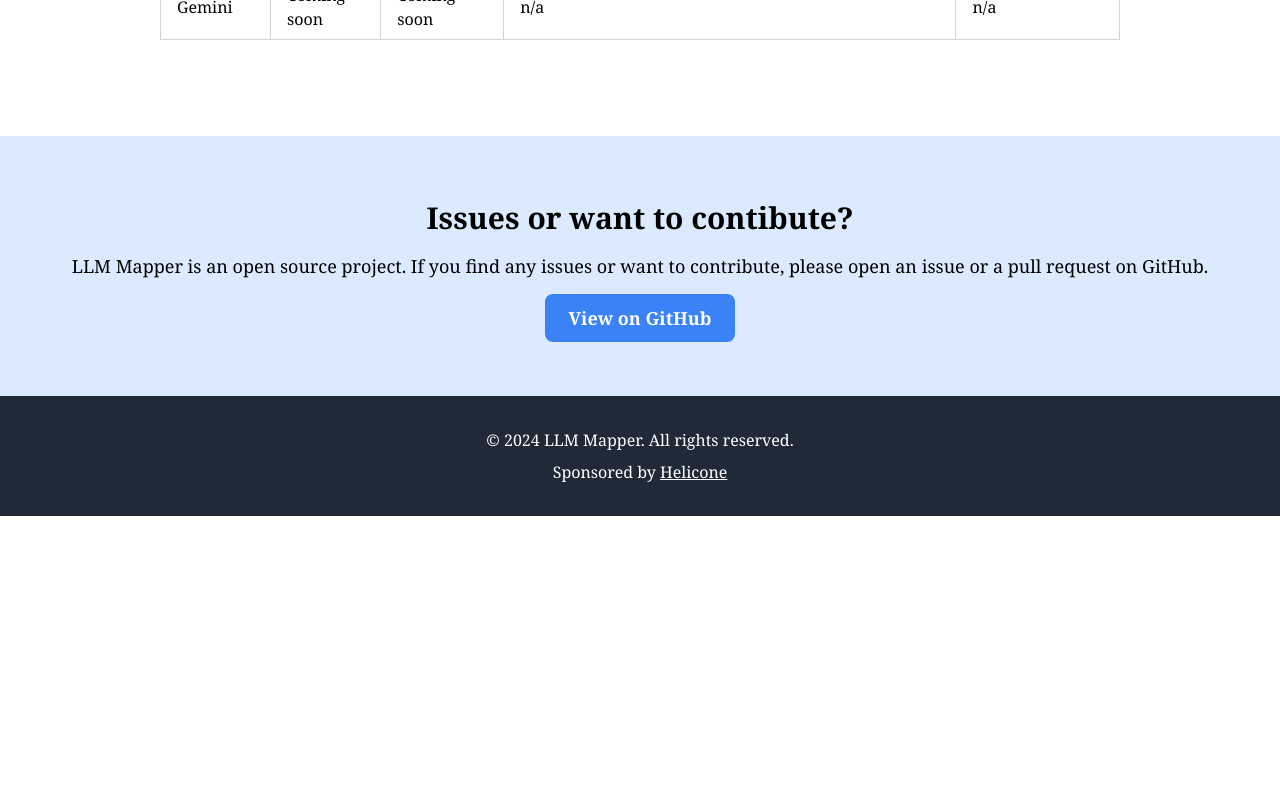
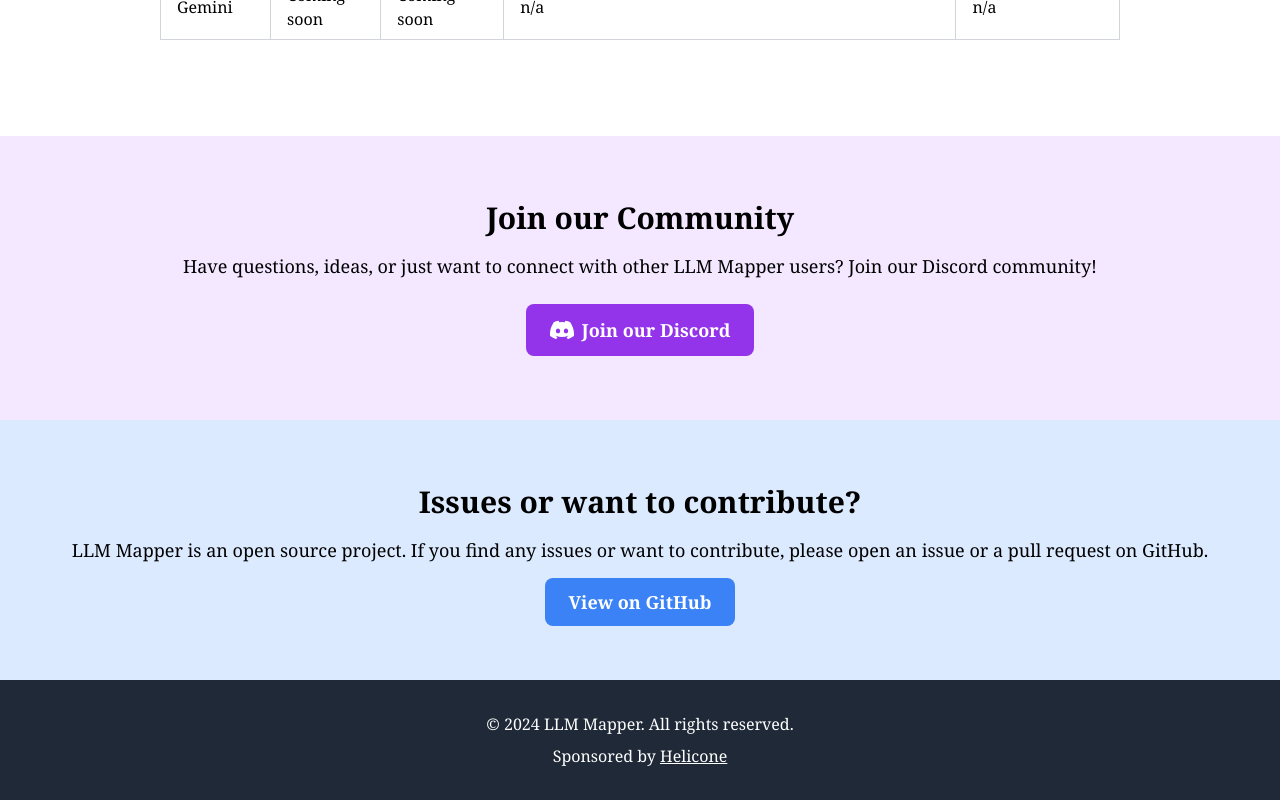
Before and after one commit to Helicone/llmmapper, a Next.js app in the folder web/: page / in a window 1280 px wide. Shown: the part 2138-2938 px from the top of the page. Before the commit the page ends 2654 px from the top, so only its background shows below. Built offline with nearby package versions, Linux system fonts and the light colour scheme.

Commit message:
discord link

```diff
--- a/web/src/app/page.tsx
+++ b/web/src/app/page.tsx
@@ -179,10 +179,35 @@
           </div>
         </section>
       </div>
+      <section className="py-16 bg-purple-100">
+        <div className="container mx-auto px-4 text-center">
+          <h2 className="text-3xl font-semibold mb-4">Join our Community</h2>
+          <p className="text-lg mb-6">
+            Have questions, ideas, or just want to connect with other LLM Mapper
+            users? Join our Discord community!
+          </p>
+          <a
+            href="https://discord.gg/2TkeWdXNPQ"
+            target="_blank"
+            rel="noopener noreferrer"
+            className="bg-purple-600 text-white px-6 py-3 rounded-lg text-lg font-semibold hover:bg-purple-700 transition duration-300 inline-flex items-center"
+          >
+            <svg
+              className="w-6 h-6 mr-2"
+              fill="currentColor"
+              viewBox="0 0 24 24"
+              xmlns="http://www.w3.org/2000/svg"
+            >
+              <path d="M20.317 4.37a19.791 19.791 0 0 0-4.885-1.515a.074.074 0 0 0-.079.037c-.21.375-.444.864-.608 1.25a18.27 18.27 0 0 0-5.487 0a12.64 12.64 0 0 0-.617-1.25a.077.077 0 0 0-.079-.037A19.736 19.736 0 0 0 3.677 4.37a.07.07 0 0 0-.032.027C.533 9.046-.32 13.58.099 18.057a.082.082 0 0 0 .031.057a19.9 19.9 0 0 0 5.993 3.03a.078.078 0 0 0 .084-.028a14.09 14.09 0 0 0 1.226-1.994a.076.076 0 0 0-.041-.106a13.107 13.107 0 0 1-1.872-.892a.077.077 0 0 1-.008-.128a10.2 10.2 0 0 0 .372-.292a.074.074 0 0 1 .077-.01c3.928 1.793 8.18 1.793 12.062 0a.074.074 0 0 1 .078.01c.12.098.246.198.373.292a.077.077 0 0 1-.006.127a12.299 12.299 0 0 1-1.873.892a.077.077 0 0 0-.041.107c.36.698.772 1.362 1.225 1.993a.076.076 0 0 0 .084.028a19.839 19.839 0 0 0 6.002-3.03a.077.077 0 0 0 .032-.054c.5-5.177-.838-9.674-3.549-13.66a.061.061 0 0 0-.031-.03zM8.02 15.33c-1.183 0-2.157-1.085-2.157-2.419c0-1.333.956-2.419 2.157-2.419c1.21 0 2.176 1.096 2.157 2.42c0 1.333-.956 2.418-2.157 2.418zm7.975 0c-1.183 0-2.157-1.085-2.157-2.419c0-1.333.955-2.419 2.157-2.419c1.21 0 2.176 1.096 2.157 2.42c0 1.333-.946 2.418-2.157 2.418z" />
+            </svg>
+            Join our Discord
+          </a>
+        </div>
+      </section>
       <section className="py-16 bg-blue-100">
         <div className="container mx-auto px-4 text-center ">
           <h2 className="text-3xl font-semibold mb-4">
-            Issues or want to contibute?
+            Issues or want to contribute?
           </h2>
           <p className="text-lg mb-6">
             LLM Mapper is an open source project. If you find any issues or want
```
